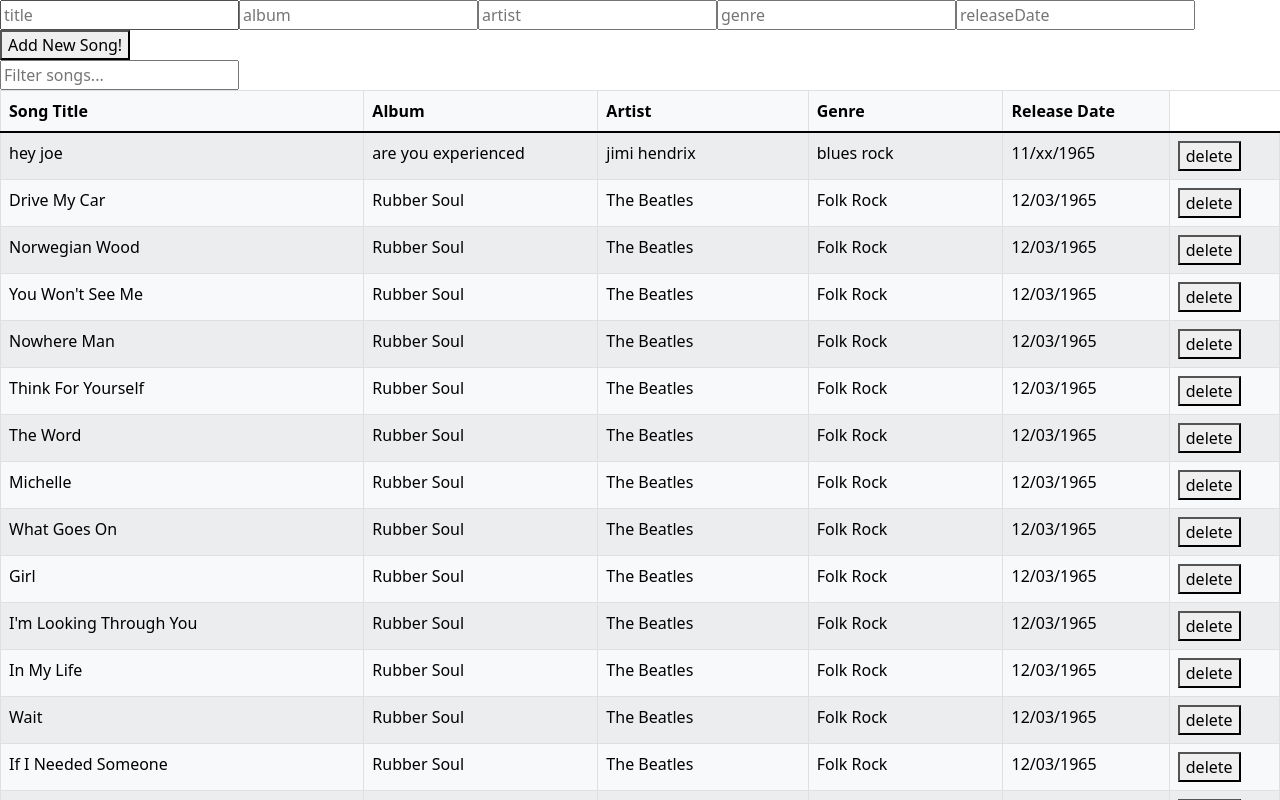
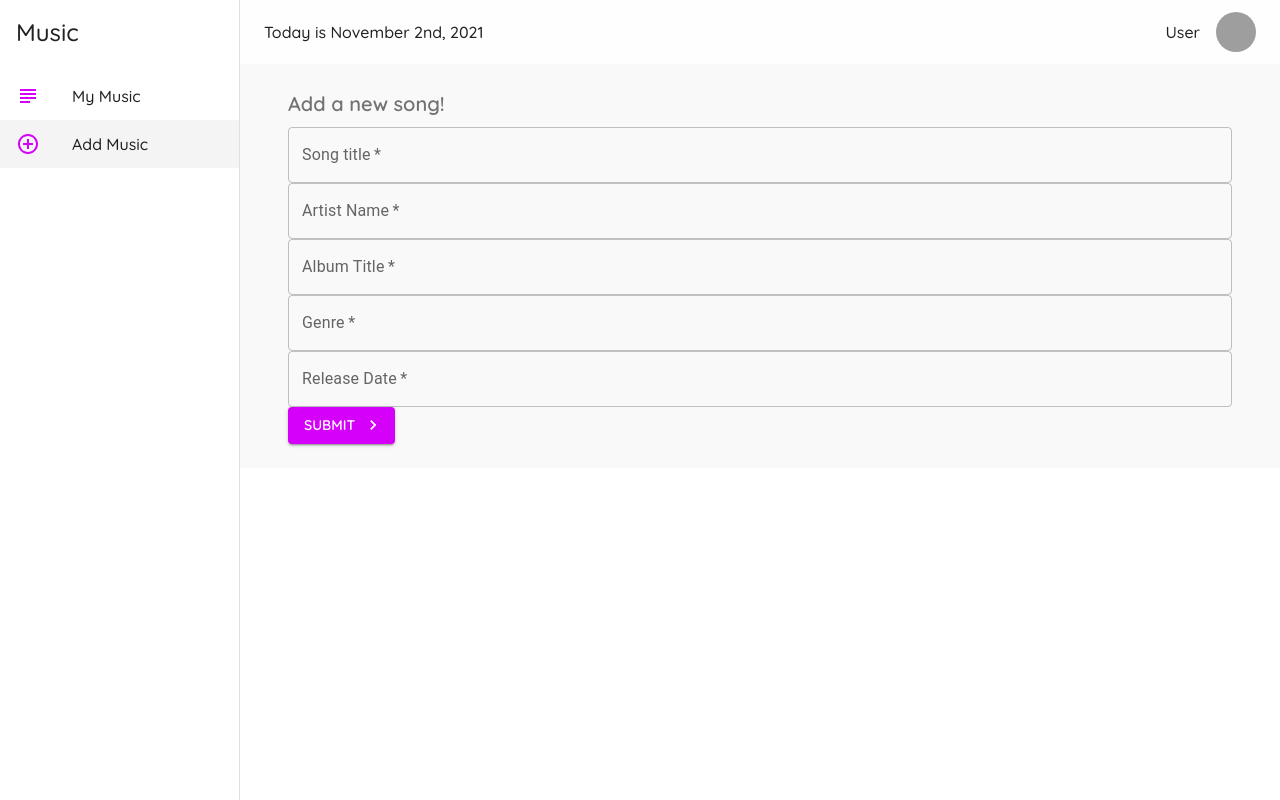
Before and after one commit to giuseppe-g-gelardi/reactmusiclibrary, a React (Create React App) app: page / in a window 1280 px wide. Shown: the top 800 px of the page. Built offline with nearby package versions, Linux system fonts and the light colour scheme; data requests are answered from the project's data file; grey boxes are pictures that could not be loaded.

Commit message:
implement material ui styles, will convert table to individual cards

```diff
--- a/data/db.json
+++ b/data/db.json
@@ -247,6 +247,46 @@
       "genre": "trash",
       "releaseDate": "yesterday",
       "id": "618328feb8cc8693242c91c0"
+    },
+    {
+      "title": "",
+      "album": "",
+      "artist": "",
+      "genre": "",
+      "releaseDate": "",
+      "id": "70MDmW3"
+    },
+    {
+      "title": "new title",
+      "album": "new album",
+      "artist": "new artist",
+      "genre": "shit genre",
+      "releaseDate": "today",
+      "id": "EkNjIzO"
+    },
+    {
+      "title": "",
+      "album": "",
+      "artist": "",
+      "genre": "",
+      "releaseDate": "",
+      "id": "qwSKE-c"
+    },
+    {
+      "title": "asdfasdf",
+      "album": "asdfasdf",
+      "artist": "asdf",
+      "genre": "asdfasdf",
+      "releaseDate": "asdfasdf",
+      "id": "eZmQ4o4"
+    },
+    {
+      "title": "1234",
+      "album": "1234",
+      "artist": "1234",
+      "genre": "1234",
+      "releaseDate": "1234",
+      "id": "7sO8-n4"
     }
   ]
 }
--- a/src/App.jsx
+++ b/src/App.jsx
@@ -1,15 +1,52 @@
 import React from 'react'
+
+
+import { BrowserRouter as Router, Switch, Route } from 'react-router-dom/'
+import { createTheme, ThemeProvider } from '@material-ui/core/styles'
+import { purple } from '@material-ui/core/colors'
+
+
 import MusicTable from './components/MusicTable'
 import AddSong from './components/AddSong'
+import Layout from './components/Layout'
+
+
+const theme = createTheme({
+  palette: {
+    primary: {
+      main: '#fefefe'
+    },
+    secondary: purple
+  },
+  typography: {
+    fontFamily: 'Quicksand',
+    fontWeightLight: 400,
+    fontWeightRegular: 500,
+    fontWeightMedium:600,
+    fontWeightBold: 700,
+  }
+})
+
+
 
 export default function App() {
 
 
   return (
-    <>
-      <AddSong />
-      <MusicTable />
-    </>
+    <ThemeProvider theme={theme}>
+      <Router>
+        <Layout>
+          <Switch>
+            <Route exact path='/'>
+              <AddSong />
+            </Route>
+            <Route exact path='/music'>
+              <MusicTable />
+            </Route>
+          </Switch>
+        </Layout>
+      </Router>
+    </ThemeProvider>
 
   )
 }
--- a/src/components/AddSong.jsx
+++ b/src/components/AddSong.jsx
@@ -1,16 +1,40 @@
 import React, { useState } from 'react'
 import axios from 'axios'
+import { useHistory } from 'react-router-dom'
+import Typography from '@material-ui/core/Typography'
+import Button from '@material-ui/core/Button'
+import Container from '@material-ui/core/Container'
+import KeyboardArrowRightIcon from '@material-ui/icons/KeyboardArrowRight'
+import { makeStyles } from '@material-ui/core/styles'
+import TextField from '@mui/material/TextField'
+
+
+const useStyles = makeStyles({
+  field: {
+    marginTop: 20,
+    marginBottom: 20,
+    display: 'block'
+  }
+})
+
 
 export default function AddSong() {
+
   const [title, setTitle] = useState('')
   const [album, setAlbum] = useState('')
   const [artist, setArtist] = useState('')
   const [genre, setGenre] = useState('')
   const [releaseDate, setReleaseDate] = useState('')
 
+
+  const classes = useStyles()
+  const history = useHistory()
+
   const newSongUri = 'http://localhost:8000/songs'
 
-  const submit = async e => {
+
+
+  const handleSubmit = async e => {
     let response;
     // e.preventDefault()
     let song = {
@@ -21,7 +45,8 @@
       releaseDate: releaseDate
     }
     try {
-      response = await axios.post(newSongUri, song)
+      // TODO properly implement redirect vis useHistory
+      response = await axios.post(newSongUri, song).then(() => history.push('/'))
     } catch (error) {
       console.log(error)
     }
@@ -30,41 +55,119 @@
     }
 
   return (
-    <div>
-      <form onSubmit={submit}>
 
-        <input
-          type='text'
-          placeholder='title'
+    <Container>
+
+      <Typography
+          className={classes.title}
+          variant='h6'
+          color='textSecondary'
+          component='h2'
+          gutterBottom
+        >
+          Add a new song!
+        </Typography>
+
+        <form noValidate autoComplete='off' onSubmit={handleSubmit}>
+
+          <TextField
             onChange={e => setTitle(e.target.value)}
+            className={classes.field}
+            label='Song title'
+            variant='outlined'
+            fullWidth
+            required
           />
 
-        <input
-          type='text'
-          placeholder='album'
-          onChange={e => setAlbum(e.target.value)}
+          <TextField
+            onChange={e => setArtist(e.target.value)}
+            className={classes.field}
+            label='Artist Name'
+            variant='outlined'
+            fullWidth
+            required
           />
 
-        <input
-          type='text'
-          placeholder='artist'
-          onChange={e => setArtist(e.target.value)}
+          <TextField
+            onChange={e => setAlbum(e.target.value)}
+            className={classes.field}
+            label='Album Title'
+            variant='outlined'
+            fullWidth
+            required
           />
 
-        <input
-          type='text'
-          placeholder='genre'
+          <TextField
             onChange={e => setGenre(e.target.value)}
+            className={classes.field}
+            label='Genre'
+            variant='outlined'
+            fullWidth
+            required
           />
 
-        <input
-          type='text'
-          placeholder='releaseDate'
+          <TextField
             onChange={e => setReleaseDate(e.target.value)}
+            className={classes.field}
+            label='Release Date'
+            variant='outlined'
+            fullWidth
+            required
           />
 
-        <button type='submit'>Add New Song!</button>
+          <Button
+            className={classes.btn}
+            type='submit'
+            color='secondary'
+            variant='contained'
+            endIcon={<KeyboardArrowRightIcon />}
+          >
+            Submit
+          </Button>
+
         </form>
-    </div>
+
+    </Container>
+
   )
 }
+
+
+
+
+// <div>
+// <form onSubmit={submit}>
+
+//   <input
+//     type='text'
+//     placeholder='title'
+//     onChange={e => setTitle(e.target.value)}
+//   />
+
+//   <input
+//     type='text'
+//     placeholder='album'
+//     onChange={e => setAlbum(e.target.value)}
+//   />
+
+//   <input
+//     type='text'
+//     placeholder='artist'
+//     onChange={e => setArtist(e.target.value)}
+//   />
+
+//   <input
+//     type='text'
+//     placeholder='genre'
+//     onChange={e => setGenre(e.target.value)}
+//   />
+
+//   <input
+//     type='text'
+//     placeholder='releaseDate'
+//     onChange={e => setReleaseDate(e.target.value)}
+//   />
+
+//   <button type='submit'>Add New Song!</button>
+// </form>
+// </div>
--- /dev/null
+++ b/src/components/Layout.jsx
@@ -0,0 +1,139 @@
+import React from 'react'
+import { makeStyles } from '@material-ui/core'
+import Drawer from '@material-ui/core/Drawer'
+import Typography from '@material-ui/core/Typography'
+import List from '@material-ui/core/List'
+import ListItem from '@material-ui/core/ListItem'
+import ListItemIcon from '@material-ui/core/ListItemIcon'
+import ListItemText from '@material-ui/core/ListItemText'
+import { AddCircleOutlineOutlined, SubjectOutlined } from '@material-ui/icons'
+import { useHistory, useLocation } from 'react-router-dom'
+import AppBar from '@material-ui/core/AppBar'
+import Toolbar from '@material-ui/core/Toolbar'
+import { format } from 'date-fns'
+import Avatar from '@material-ui/core/Avatar'
+
+const drawerWidth = 240
+
+const useStyles = makeStyles((theme) => {
+  return {
+    page: {
+      background: '#f9f9f9',
+      width: '100%',
+      padding: theme.spacing(3)
+    },
+    drawer: {
+      width: drawerWidth
+    },
+    drawerPaper: {
+      width: drawerWidth
+    },
+    root: {
+      display: 'flex'
+    },
+    active: {
+      background: '#f4f4f4'
+    },
+    title: {
+      padding: theme.spacing(2)
+    },
+    appbar: {
+      width: `calc(100% - ${drawerWidth}px)`
+    },
+    toolbar: theme.mixins.toolbar,
+    date: {
+      flexGrow: 1 // will take up all space horizontal to its right
+    },
+    avatar: {
+      marginLeft: theme.spacing(2)
+    }
+  }
+})
+
+export default function Layout({ children }) {
+
+  const classes = useStyles()
+  const history = useHistory()
+  const location = useLocation()
+
+
+  const menuItems = [
+    {
+      text: 'My Music',
+      icon: <SubjectOutlined color='secondary' />,
+      path: '/music'
+    },
+    {
+      text: 'Add Music',
+      icon: <AddCircleOutlineOutlined color='secondary' />,
+      path: '/'
+    },
+  ]
+
+  return (
+    <div className={classes.root}>
+      {/* app bar */}
+      <AppBar
+        className={classes.appbar}
+        elevation={0}
+      >
+        <Toolbar>
+          <Typography className={classes.date}>
+            Today is {format(new Date(), 'MMMM do, Y')}
+          </Typography>
+
+          <Typography>
+            User
+          </Typography>
+          <Avatar src='/221584.jpg' className={classes.avatar} />
+        </Toolbar>
+
+      </AppBar>
+
+   {/* side drawer */}
+
+   <Drawer
+        className={classes.drawer}
+        variant='permanent'
+        anchor='left'
+        classes={{ paper: classes.drawerPaper }}
+      >
+        <div>
+          <Typography variant='h5' className={classes.title}>
+            Music
+          </Typography>
+        </div>
+
+
+        {/* list / links */}
+
+        <List>
+          {menuItems.map(item => (
+            <ListItem
+              button
+              key={item.text}
+              onClick={() => history.push(item.path)}
+              className={location.pathname === item.path ? classes.active : null}
+            >
+              <ListItemIcon>{item.icon}</ListItemIcon>
+              <ListItemText primary={item.text} />
+            </ListItem>
+
+
+          ))}
+        </List>
+
+
+      </Drawer>
+
+
+
+
+
+      <div className={classes.page}>
+        <div className={classes.toolbar}></div>
+        {children}
+      </div>
+    </div>
+  )
+}
```
Also changed, not shown: src/components/MusicTable.jsx (+0 -10 lines). Lines whose indentation alone changed are shown as unchanged.
